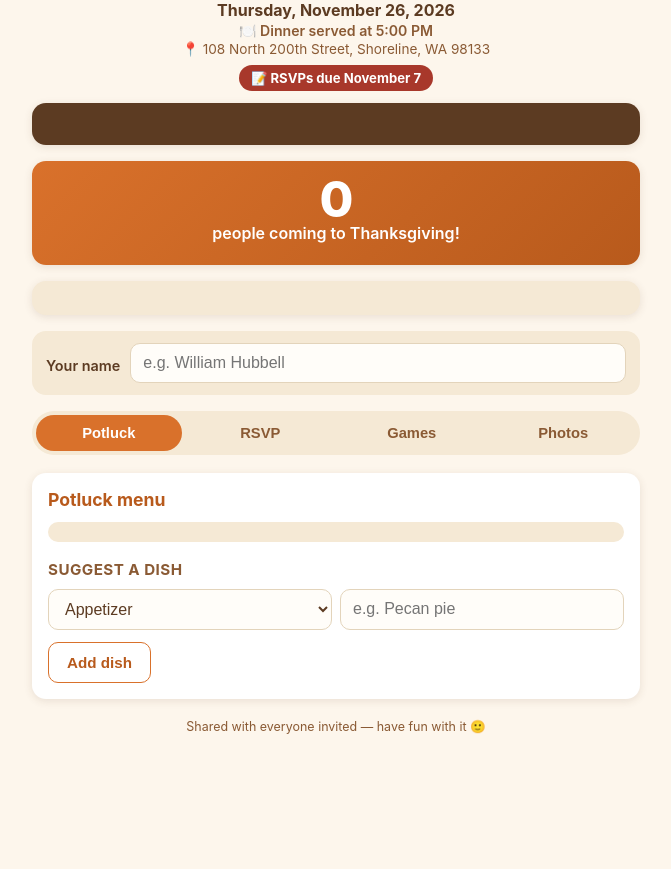
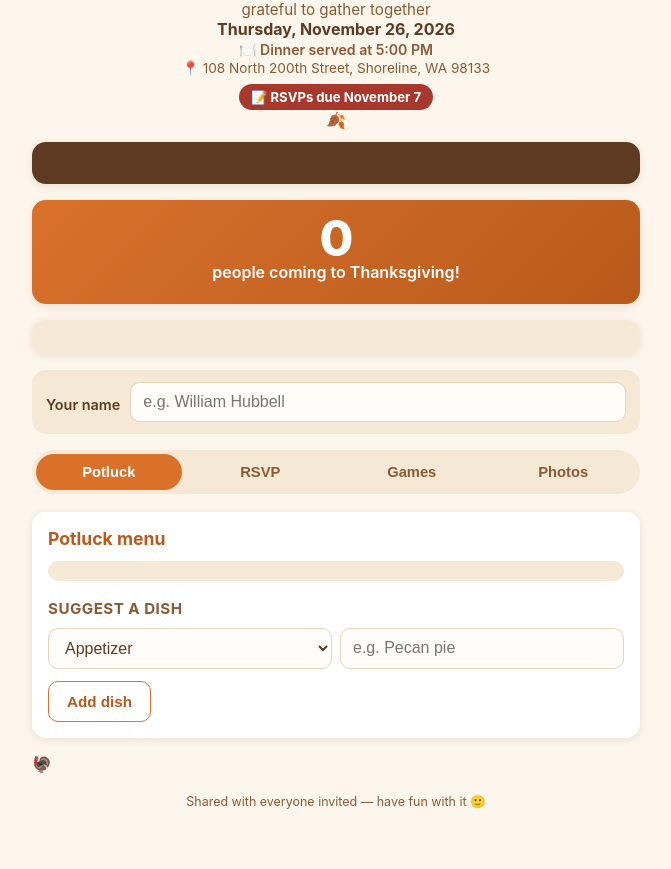
Before and after one commit to williamhubbell/thanksgiving-app, a website: page public/index.html in a window 1280 px wide. Shown: the part 82-951 px from the top of the page, without its empty margins (304-975 px from the left). Before the commit the page ends 876 px from the top, so only its background shows below. Drawn offline with Linux system fonts and the light colour scheme; no server answers.

Commit message:
Update index.html

```diff
--- a/public/index.html
+++ b/public/index.html
@@ -4,12 +4,16 @@
 <meta charset="utf-8" />
 <meta name="viewport" content="width=device-width, initial-scale=1, viewport-fit=cover" />
 <title>Hubbell Thanksgiving</title>
+<link rel="preconnect" href="https://fonts.googleapis.com" />
+<link rel="preconnect" href="https://fonts.gstatic.com" crossorigin />
+<link href="https://fonts.googleapis.com/css2?family=Playfair+Display:wght@700;800;900&family=Caveat:wght@600;700&family=Inter:wght@400;500;600;700;800&display=swap" rel="stylesheet" />
 <link rel="stylesheet" href="styles.css" />
 </head>
 <body>
 <div class="wrap">
   <header class="top">
     <h1 class="site-title">HUBBELL THANKSGIVING</h1>
+    <p class="site-tagline">grateful to gather together</p>
     <p class="site-date" id="eventDateLabel">Thursday, November 26, 2026</p>
     <p class="site-time" id="eventTimeLabel"></p>
     <p class="site-time-sub">🍽️ Dinner served at 5:00 PM</p>
@@ -17,6 +21,7 @@
       <a id="eventAddressLink" href="#" target="_blank" rel="noopener">📍 <span id="eventAddress">108 North 200th Street, Shoreline, WA 98133</span></a>
     </p>
     <p class="site-rsvp-due">📝 RSVPs due November 7</p>
+    <div class="header-divider"><span>🍂</span></div>
   </header>
 
   <div class="countdown-banner" id="countdownBanner">
@@ -139,6 +144,7 @@
     </div>
   </section>
 
+  <div class="header-divider footer-divider"><span>🦃</span></div>
   <p class="footer-note">Shared with everyone invited — have fun with it 🙂</p>
 </div>
 
```
